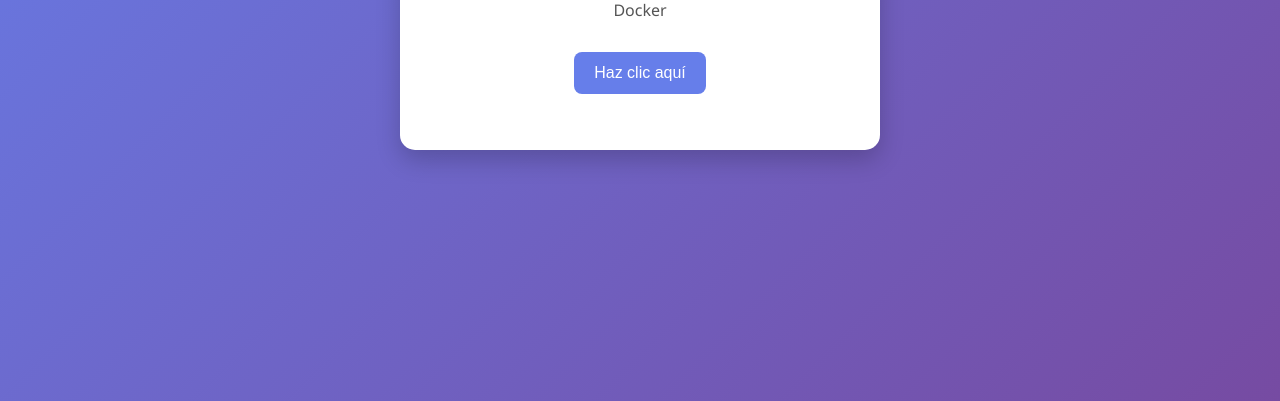
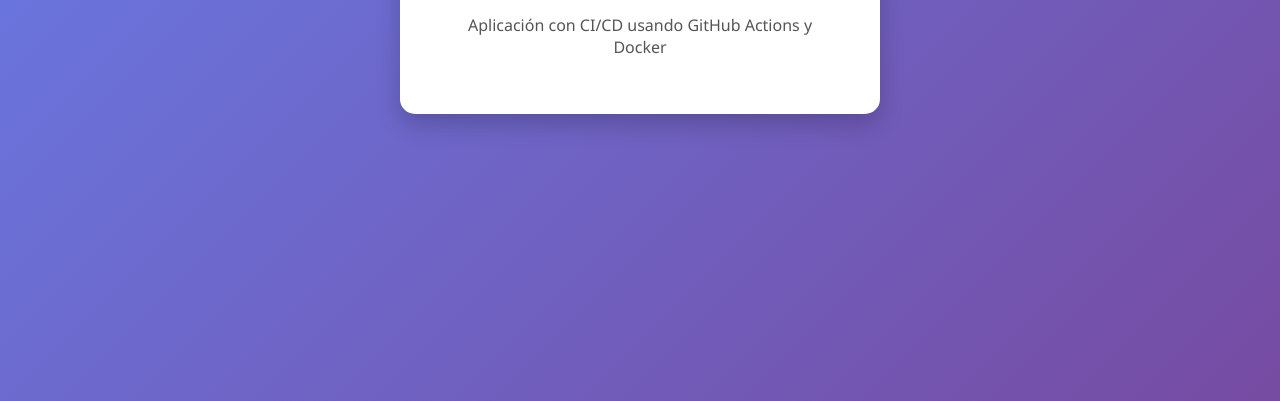
Before and after one commit to DarlinTorres-dev/practica-final-devops, a website: page public/index.html in a window 1280 px wide. Shown: the part 399-800 px from the top of the page. Drawn offline with Linux system fonts and the light colour scheme.

Commit message:
Prueba 4

```diff
--- a/public/index.html
+++ b/public/index.html
@@ -9,16 +9,6 @@
   <div class="container">
     <h1>Hola Mundo DevOps</h1>
     <p>Aplicación con CI/CD usando GitHub Actions y Docker</p>
-
-    <button onclick="saludar()">Haz clic aquí</button>
-
-    <p id="mensaje"></p>
   </div>
-
-  <script>
-    function saludar() {
-      document.getElementById("mensaje").innerText = "🔥 Todo funciona correctamente!";
-    }
-  </script>
 </body>
 </html>
--- a/public/style.css
+++ b/public/style.css
@@ -24,19 +24,3 @@
 p {
   color: #555;
 }
-
-button {
-  background: #667eea;
-  color: white;
-  border: none;
-  padding: 12px 20px;
-  border-radius: 8px;
-  cursor: pointer;
-  margin-top: 15px;
-  font-size: 16px;
-  transition: 0.3s;
-}
-
-button:hover {
-  background: #5a67d8;
-}
```
